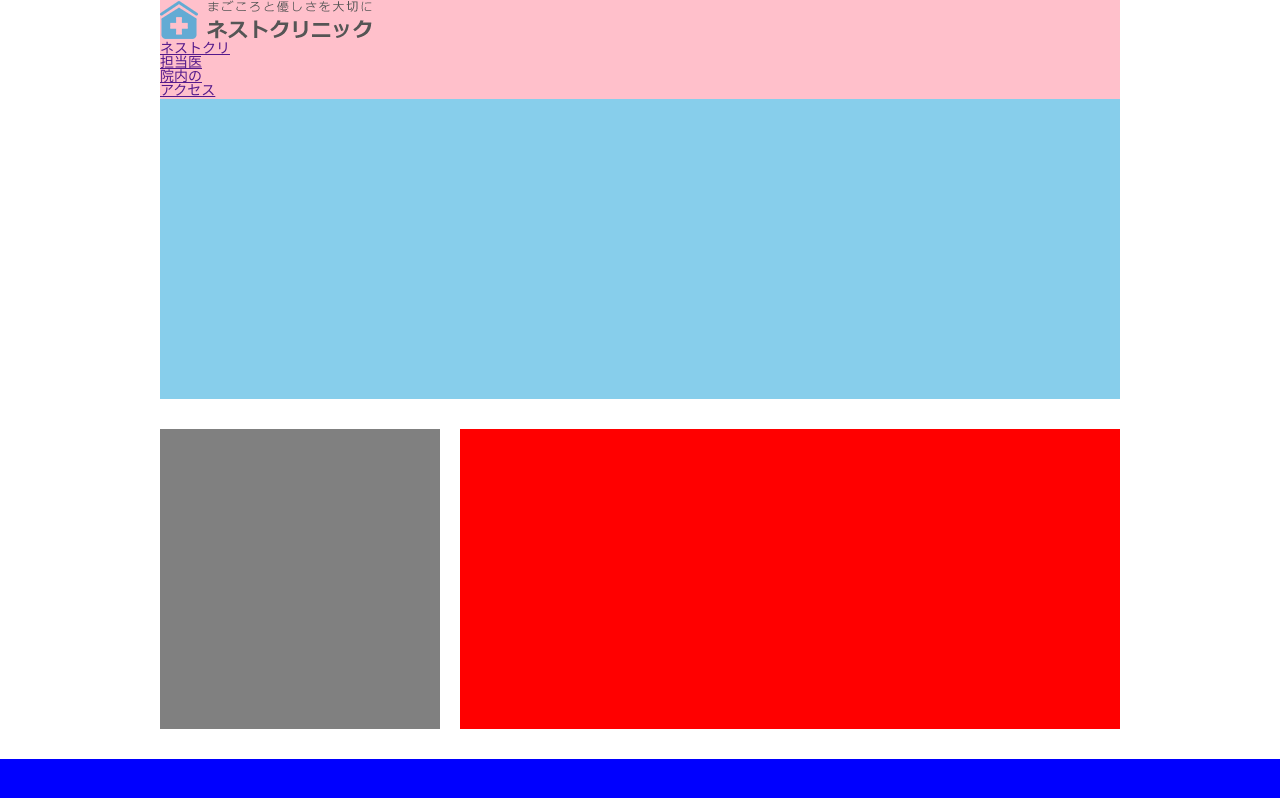
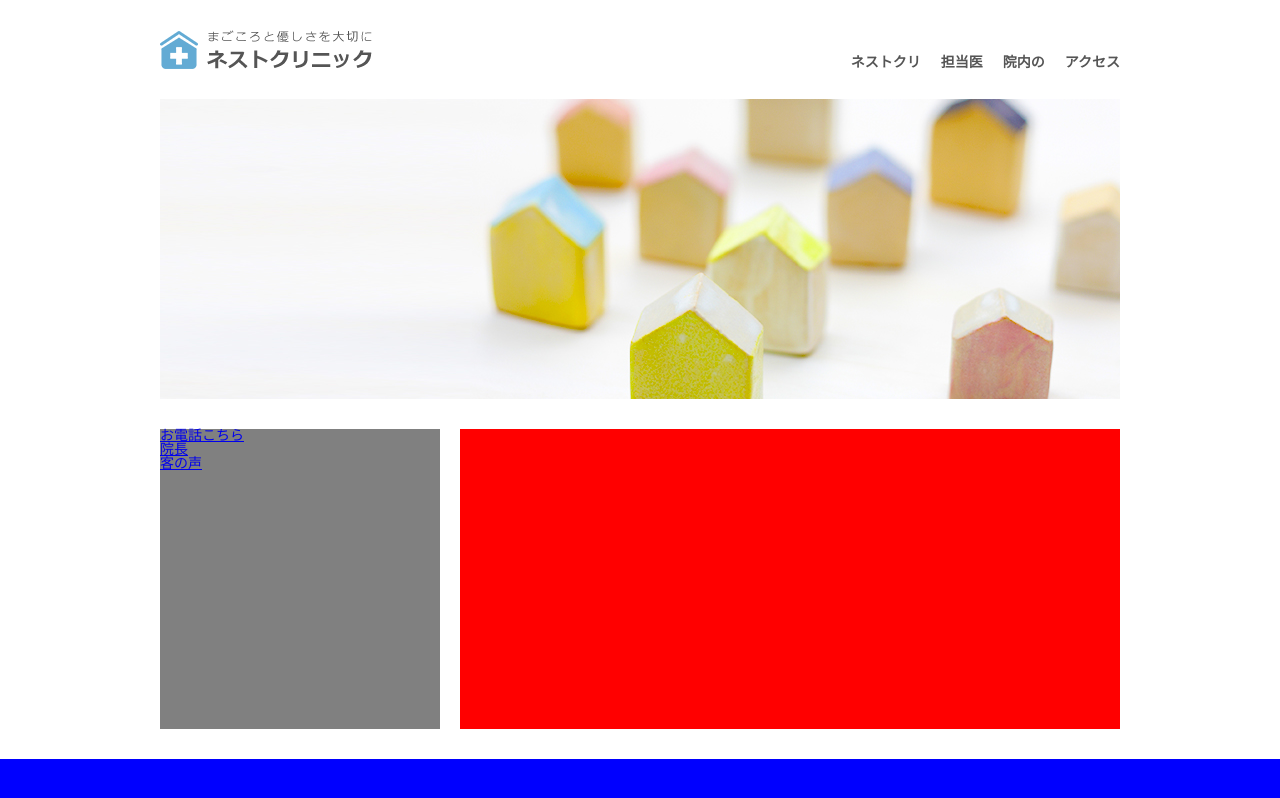
Before and after one commit to nittamatama/htmlcording, a plain HTML site: page 01.初級/初級トップページ（作業用）/index.html in a window 1280 px wide. Drawn offline with Linux system fonts and the light colour scheme.

Commit message:
バナー作るところまで

```diff
--- a/01.初級/初級トップページ（作業用）/index.html
+++ b/01.初級/初級トップページ（作業用）/index.html
@@ -25,24 +25,33 @@
 					<li><a href="">担当医</a></li>
 					<li><a href="">院内の</a></li>
 					<li><a href="">アクセス</a></li>
+					<div class="clearfix"></div>
 				</ul>
 			</nav>
 		</header>
 		<!-- #headerここまで -->
 
   <!-- #mainimageここから -->
-		<div id="mainimage"></div>
+		<div id="mainimage">
+			<img src="images/mainimage.jpg" alt="メイン画像">
+		</div>
 		<!-- #mainimageここまで -->
 
 		<!-- #leftここから -->
-		<div id="left"></div>
+		<div id="left">
+			<ul>
+				<li><a href="#">お電話こちら</a></li>
+				<li><a href="#">院長</a></li>
+				<li><a href="#">客の声</a></li>
+			</ul>
+		</div>
 		<!-- #leftここまで -->
 
 		<!-- #rightここから -->
 		<div id="right"></div>
 		<!-- #rightここまで -->
 
-		<div id="clearfix"></div>
+		<div class="clearfix"></div>
 
 	</div>
 <!-- #wrapperここまで -->
--- a/01.初級/初級トップページ（作業用）/style.css
+++ b/01.初級/初級トップページ（作業用）/style.css
@@ -80,7 +80,30 @@ div#wrapper {
 header {
 		width: 960px;
 		height: 99px;
-		background-color: pink;
+}
+
+header h1 {
+	width: 213px;
+	height: 39px;
+	margin-top: 30px;
+	float: left;
+}
+
+nav {
+	float: right;
+	margin-top: 56px;
+}
+
+nav ul li {
+	float: left;
+	margin-left: 20px;
+}
+
+nav ul li a {
+	color: #555555;
+	text-decoration: none;
+	font-size: 14px;
+	font-weight: bold;
 }
 
 /* ========================================
@@ -89,7 +112,6 @@ header {
 div#mainimage {
 	width: 960px;
 	height: 300px;
-	background-color: skyblue;
 	margin-bottom: 30px;
 }
 
@@ -117,7 +139,7 @@ div#right {
 /* ========================================
 	float打ち消し
 ========================================= */
-div#clearfix {
+div.clearfix {
 	clear: both;
 }
 
```
